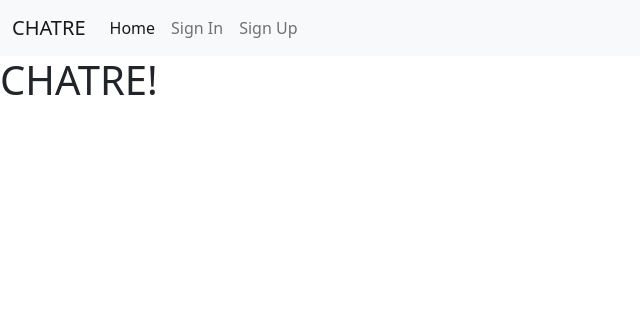
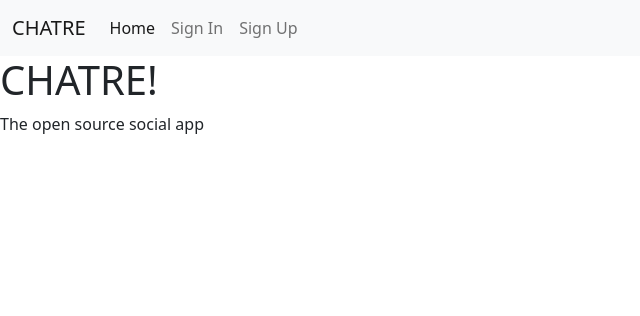
Before and after one commit to slakr-tech/slakr, a Flask app: page / in a window 1280 px wide. Shown: the top 316 px of the page, without its empty margins (0-640 px from the left). Run offline with Flask 2, Linux system fonts and the light colour scheme.

Commit message:
the open source social app

```diff
--- a/templates/index.html
+++ b/templates/index.html
@@ -20,7 +20,7 @@
 {% else %}
 
 <h1>CHATRE!</h1>
-
+<p>The open source social app</p>
 {% endif %}
 
 {% endblock %}
```
